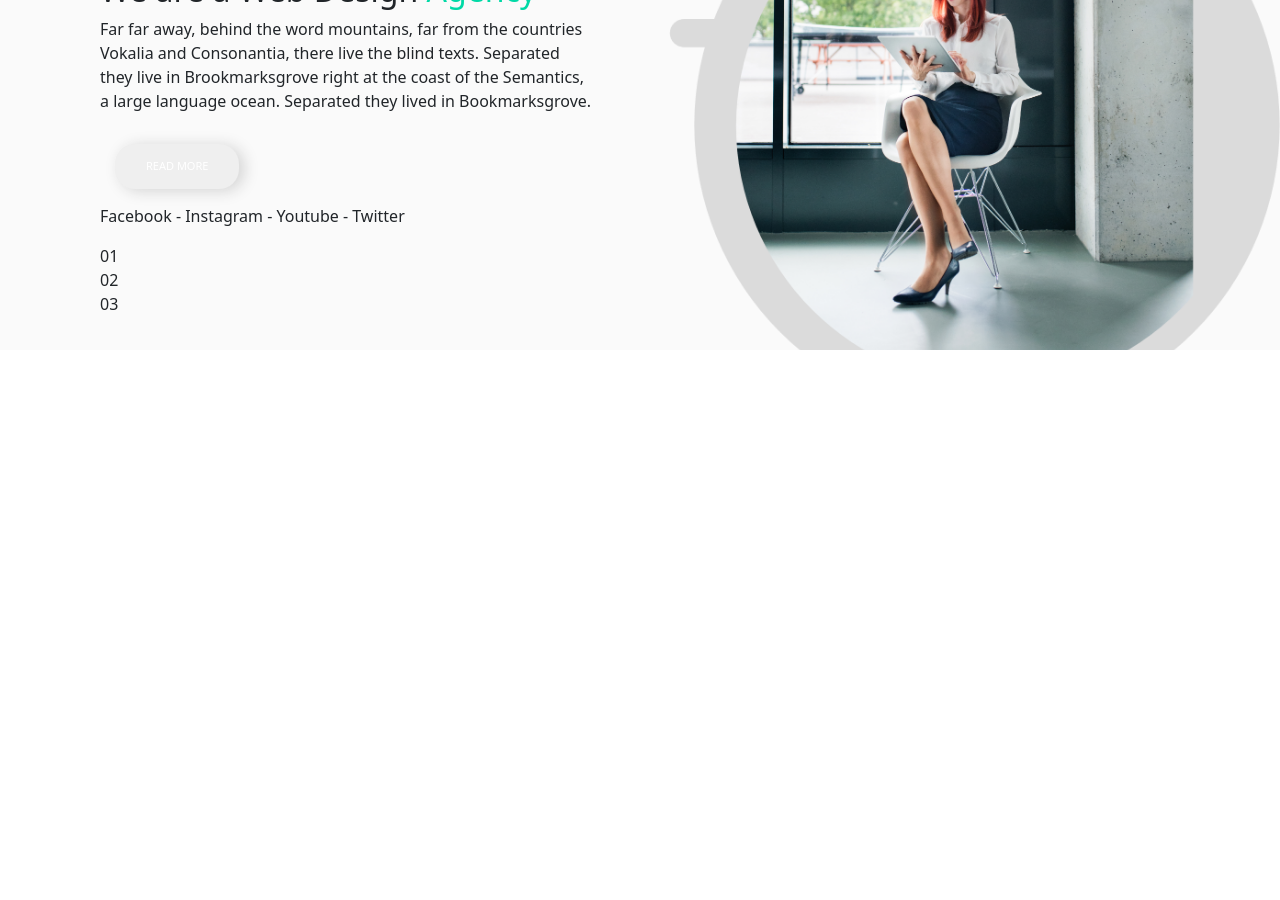
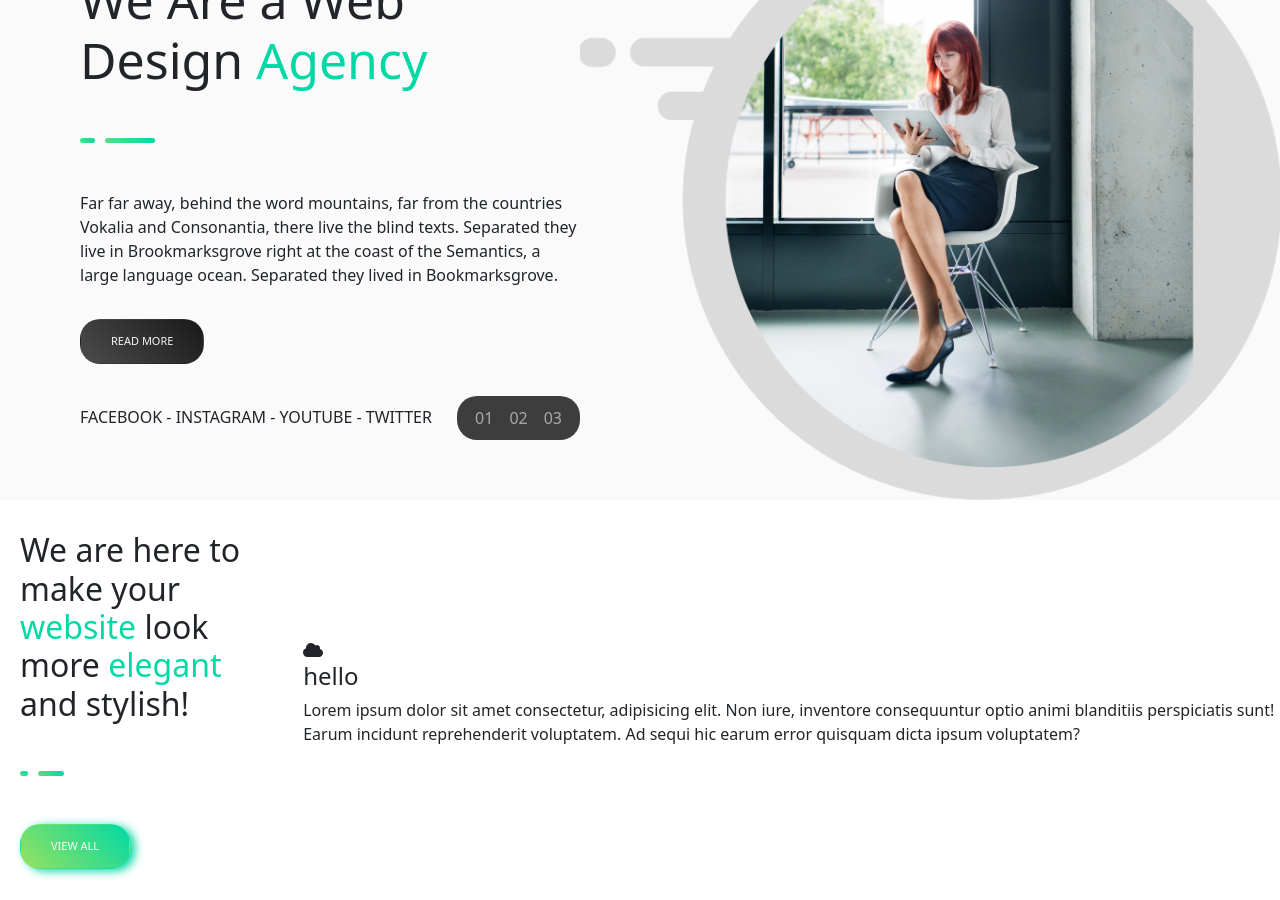
Before and after one commit to domenicatonziello/proj-html-vuejs, a Vue app: page / in a window 1280 px wide. Shown: the part 240-1140 px from the top of the page. Before the commit the page ends 800 px from the top, so only its background shows below. Built offline with nearby package versions, Linux system fonts and the light colour scheme.

Commit message:
section 1

```diff
--- a/src/assets/scss/style.scss
+++ b/src/assets/scss/style.scss
@@ -4,11 +4,39 @@
     box-sizing: border-box;
 }
 
+// generic
+
+
 // utility
 .text-green {
-    color: rgb(0, 217, 166);
+    color: rgb(89, 222, 127);
 }
 
 .text-aqua {
     color: rgb(0, 217, 166);
 }
+
+.separator {
+    height: 5px;
+    border-radius: 5px;
+    background-image: linear-gradient(45deg, rgb(89, 222, 127), rgb(0, 217, 166));
+
+    &.small {
+        width: 3%;
+        margin-right: 10px;
+    }
+
+    &.large {
+        display: inline-block;
+        width: 10%;
+    }
+}
+
+.btn-black {
+    background-image: linear-gradient(45deg, rgb(76, 76, 76), rgb(25, 25, 25));
+}
+
+.btn-green {
+    box-shadow: 5px 2px 10px rgb(0, 217, 166);
+    background-image: linear-gradient(45deg, rgb(152, 225, 94), rgb(0, 217, 166));
+}
--- a/src/components/AppHeader.vue
+++ b/src/components/AppHeader.vue
@@ -36,7 +36,7 @@ export default {
                 </ul>
             </div>
             <div class="shop col-3 text-end">
-                <button-vue label="purchase"></button-vue>
+                <button-vue label="purchase" class="btn-green m-3"></button-vue>
                 <font-awesome-icon icon="fa-solid fa-magnifying-glass" class="text-green" />
             </div>
         </div>
@@ -79,10 +79,6 @@ header {
                 }
             }
         }
-
-        .shop button {
-            background-image: linear-gradient(45deg, rgb(152, 225, 94), rgb(0, 217, 166));
-        }
     }
 }
 </style>
--- a/src/components/AppMain.vue
+++ b/src/components/AppMain.vue
@@ -1,8 +1,9 @@
 <script>
 import ButtonVue from '../components/generic/Button.vue';
+import InfoCard from './generic/infoCard.vue';
 export default {
     name: 'AppMain',
-    components: { ButtonVue },
+    components: { ButtonVue, InfoCard },
 }
 </script>
 
@@ -10,20 +11,24 @@ export default {
 <template>
     <!-- experience -->
     <section id="experience" class="d-flex align-items-center">
-        <div class="text-card">
+        <div class="col-left">
             <h4 class="text-green"> 17 years of experience </h4>
-            <h2> We are a Web Design <span class="text-aqua"> Agency </span> </h2>
-            <div class="separator"></div>
+            <h2> We Are a Web Design <span class="text-aqua"> Agency </span> </h2>
+            <div class="d-flex my-5">
+                <div class="separator small"></div>
+                <div class="separator large"></div>
+            </div>
             <p>
                 Far far away, behind the word mountains, far from the countries Vokalia and Consonantia, there live the
                 blind texts. Separated they live in Brookmarksgrove right at the coast of the Semantics, a large
                 language ocean. Separated they lived in Bookmarksgrove.
             </p>
-            <button-vue label="Read More"></button-vue>
-            <div>
-                <p>Facebook - Instagram - Youtube - Twitter </p>
-                <div class="pages">
-                    <div v-for="n in 3">0{{ n }}</div>
+            <button-vue label="Read More" class="btn-black my-3"></button-vue>
+            <div class="d-flex justify-content-between align-items-center my-3">
+                <p class="h6 text-uppercase m-0">Facebook - Instagram - Youtube - Twitter </p>
+                <div class="pages d-flex">
+                    <div v-for="n in 3" class="mx-2"> <a href="#">0{{ n }} </a>
+                    </div>
                 </div>
             </div>
         </div>
@@ -32,7 +37,22 @@ export default {
         </figure>
     </section>
     <!-- website design -->
-    <section id="website-design"></section>
+    <section id="website-design" class="d-flex align-items-center">
+        <div class="col-left">
+            <h2>
+                We are here to make your <span class="text-aqua"> website</span> look more
+                <span class="text-aqua"> elegant </span> and stylish!
+            </h2>
+            <div class="d-flex my-5">
+                <div class="separator small"></div>
+                <div class="separator large"></div>
+            </div>
+            <button-vue label="view all" class="btn-green"></button-vue>
+        </div>
+        <div class="col-right">
+            <info-card></info-card>
+        </div>
+    </section>
     <!-- missions -->
     <section id="missions"></section>
     <!-- project -->
@@ -48,13 +68,22 @@ export default {
 <style scoped lang="scss">
 // Experience -----------------------------------------------------------
 #experience {
-    height: 450px;
+    height: 600px;
     background-color: rgb(250, 250, 250);
-    // background-color: gray;
-    padding-left: 100px;
+    padding-left: 80px;
 
-    .text-card {
-        flex-basis: 50%
+    h4 {
+        text-transform: uppercase;
+        letter-spacing: 5px;
+        font-size: 15px;
+    }
+
+    h2 {
+        font-size: 50px;
+    }
+
+    .col-left {
+        flex-basis: 50%;
     }
 
     figure {
@@ -68,5 +97,27 @@ export default {
             object-fit: cover;
         }
     }
+
+    .pages {
+        background-color: rgb(61, 61, 61);
+        padding: 10px;
+        border-radius: 20px;
+
+        a {
+            color: rgba(211, 211, 211, 0.719);
+            text-decoration: none;
+        }
+    }
+}
+
+// WEBSITE DESIGN -------------------------------------------------------
+#website-design {
+    min-height: 400px;
+    background-color: white;
+
+    .col-left {
+        flex-basis: 40%;
+        padding: 20px;
+    }
 }
 </style>
--- a/src/components/generic/Button.vue
+++ b/src/components/generic/Button.vue
@@ -15,13 +15,11 @@ export default {
 
 <style scoped lang="scss">
 button {
-    margin: 15px;
     padding: 13px 30px;
     border-radius: 20px;
     border: 1px solid transparent;
     text-transform: uppercase;
-    color: white;
+    color: rgba(255, 255, 255, 0.952);
     font-size: 11px;
-    box-shadow: 5px 2px 15px lightgray;
 }
 </style>
--- /dev/null
+++ b/src/components/generic/InfoCard.vue
@@ -0,0 +1,23 @@
+<script>
+export default {
+    name: 'InfoCard',
+}
+</script>
+
+
+<template>
+    <div class="infocard">
+        <font-awesome-icon icon="fa-solid fa-cloud" />
+        <h4> hello</h4>
+        <p>
+            Lorem ipsum dolor sit amet consectetur, adipisicing elit. Non iure, inventore consequuntur optio animi
+            blanditiis perspiciatis sunt! Earum incidunt reprehenderit voluptatem. Ad sequi hic earum error quisquam
+            dicta ipsum voluptatem?
+        </p>
+    </div>
+</template>
+
+
+<style scoped lang="scss">
+
+</style>
--- a/src/main.js
+++ b/src/main.js
@@ -6,11 +6,11 @@ import 'bootstrap/dist/css/bootstrap.min.css';
 
 // importo font awesome
 import { library } from '@fortawesome/fontawesome-svg-core';
-import { faMagnifyingGlass } from '@fortawesome/free-solid-svg-icons';
+import { faMagnifyingGlass, faCloud } from '@fortawesome/free-solid-svg-icons';
 import { faFacebookF, faTwitter, faPinterest } from '@fortawesome/free-brands-svg-icons'
 import { FontAwesomeIcon } from '@fortawesome/vue-fontawesome';
 
-library.add(faMagnifyingGlass, faFacebookF, faTwitter, faPinterest);
+library.add(faMagnifyingGlass, faCloud, faFacebookF, faTwitter, faPinterest);
 
 const app = createApp(App)
 
```
